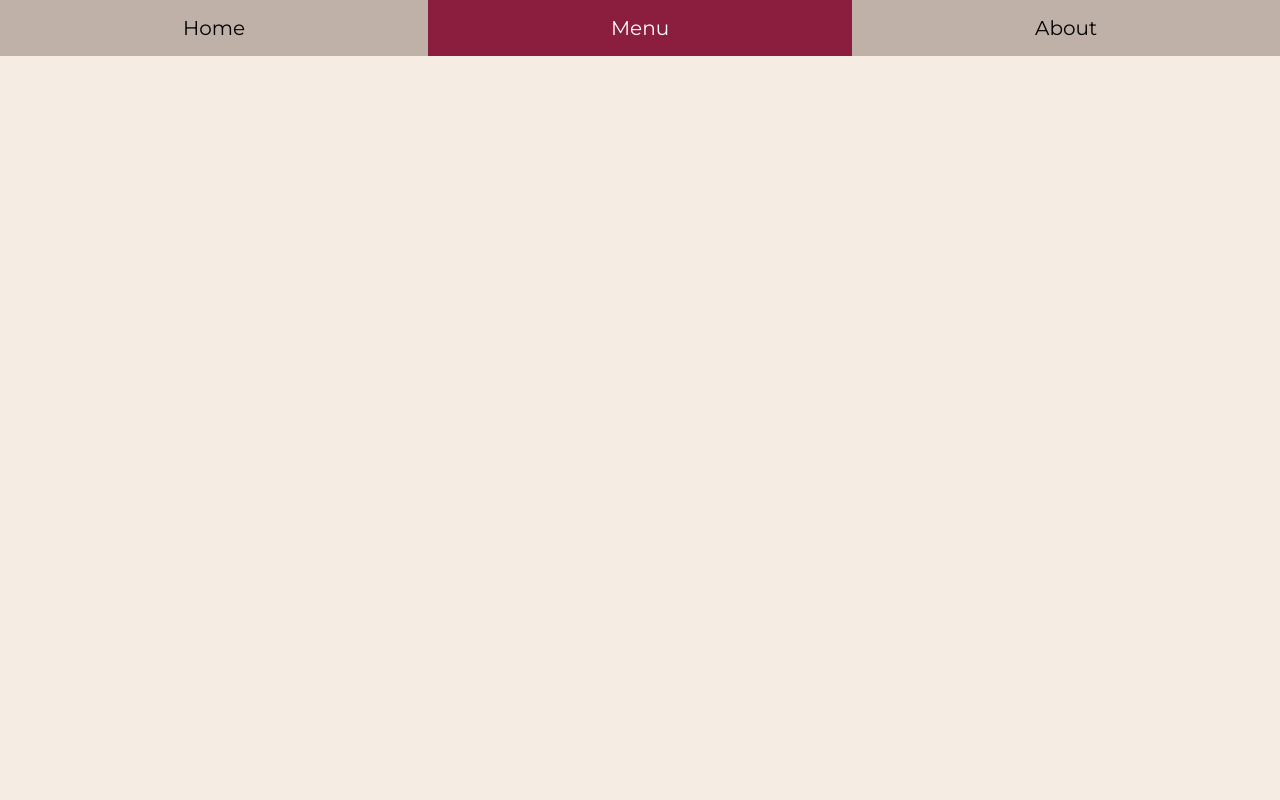
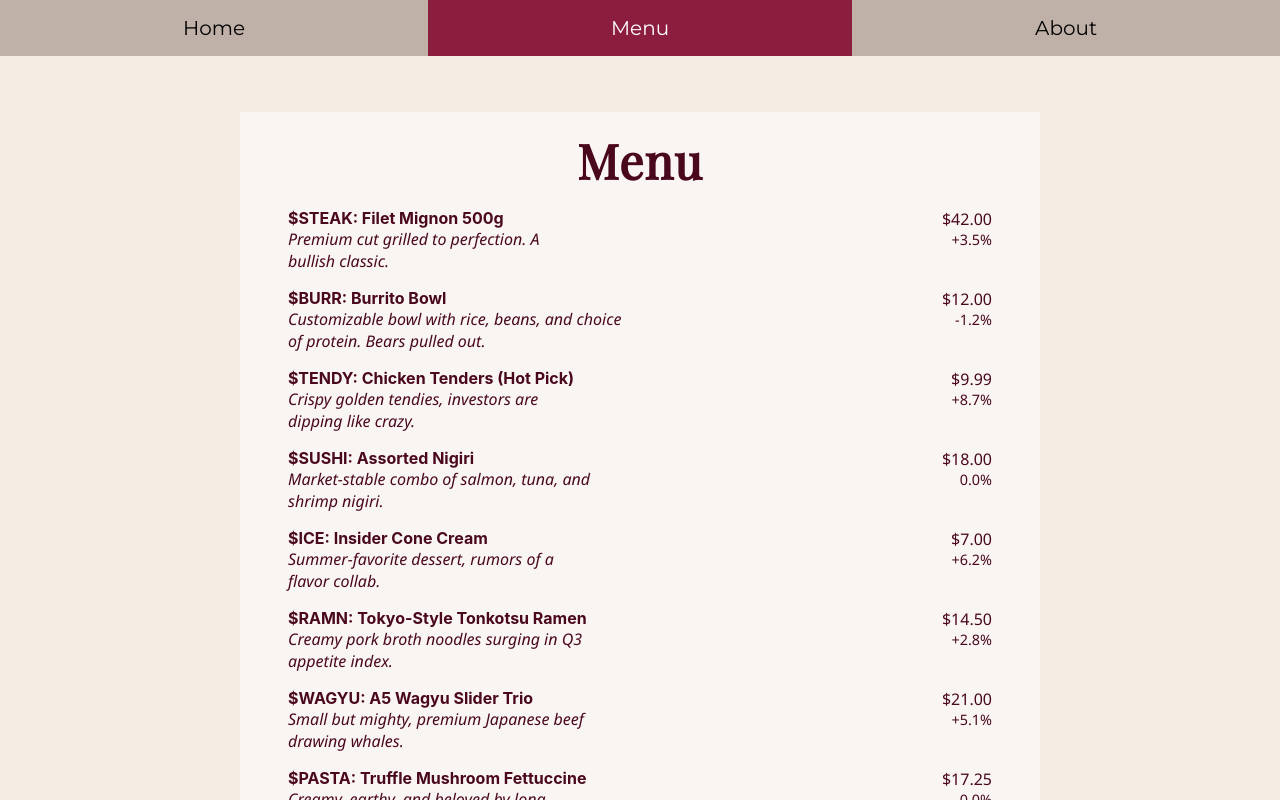
Before and after one commit to HaTruong05/restaurant-page, a website built with webpack: page src/template.html in a window 1280 px wide. Both pictures are taken after a click on the button "Menu". Shown: the top 800 px of the page. Built offline with nearby package versions, Linux system fonts and the light colour scheme.

Commit message:
Populate menu page.

```diff
--- a/src/menu.js
+++ b/src/menu.js
@@ -1,3 +1,127 @@
+function menuItem(name, description, price, trend) {
+    this.name = name;
+    this.description = description;
+    this.price = price;
+    this.trend = trend;
+}
+
 export function renderMenuPage() {
     const contentSection = document.getElementById('content');
+
+    // Flex div for menu
+    const menuContainer = document.createElement('div');
+    menuContainer.classList.add('flex');
+    contentSection.appendChild(menuContainer);
+
+    // Menu
+    const menu = document.createElement('div');
+    menu.id = 'menu';
+    menuContainer.appendChild(menu);
+
+    // Flex div for menu tilte
+    const menuTitleContainer = document.createElement('div');
+    menuTitleContainer.classList.add('flex');
+    const menuTitle = document.createElement('h4');
+    menuTitleContainer.appendChild(menuTitle);
+
+    // Menu title
+    menuTitle.textContent = 'Menu';
+    menu.appendChild(menuTitleContainer)
+
+    // Dishes
+    menuItems.forEach((item) => {
+        // New dish
+        const dish = document.createElement('div');
+        dish.classList.add('dish');
+        menu.appendChild(dish);
+
+        // Name and Desc of new dish
+        const nameAndDesc = document.createElement('div');
+        nameAndDesc.classList.add('name-and-desc');
+        dish.appendChild(nameAndDesc);
+
+        const name = document.createElement('h5');
+        name.textContent = item.name;
+        nameAndDesc.appendChild(name);
+
+        const desc = document.createElement('p');
+        desc.textContent = item.description;
+        nameAndDesc.appendChild(desc)
+
+        // Price and trend for dish
+        const priceAndTrend = document.createElement('div');
+        priceAndTrend.classList.add('price-and-trend');
+        dish.appendChild(priceAndTrend);
+
+        const price = document.createElement('h7');
+        price.textContent = item.price;
+        priceAndTrend.appendChild(price);
+
+        const trend = document.createElement('p');
+        trend.textContent = item.trend;
+        priceAndTrend.appendChild(trend);
+    })
 }
+
+const menuItems = [
+  new menuItem(
+    "$STEAK: Filet Mignon 500g",
+    "Premium cut grilled to perfection. A bullish classic.",
+    "$42.00",
+    "+3.5%"
+  ),
+  new menuItem(
+    "$BURR: Burrito Bowl",
+    "Customizable bowl with rice, beans, and choice of protein. Bears pulled out.",
+    "$12.00",
+    "-1.2%"
+  ),
+  new menuItem(
+    "$TENDY: Chicken Tenders (Hot Pick)",
+    "Crispy golden tendies, investors are dipping like crazy.",
+    "$9.99",
+    "+8.7%"
+  ),
+  new menuItem(
+    "$SUSHI: Assorted Nigiri",
+    "Market-stable combo of salmon, tuna, and shrimp nigiri.",
+    "$18.00",
+    "0.0%"
+  ),
+  new menuItem(
+    "$ICE: Insider Cone Cream",
+    "Summer-favorite dessert, rumors of a flavor collab.",
+    "$7.00",
+    "+6.2%"
+  ),
+  new menuItem(
+    "$RAMN: Tokyo-Style Tonkotsu Ramen",
+    "Creamy pork broth noodles surging in Q3 appetite index.",
+    "$14.50",
+    "+2.8%"
+  ),
+  new menuItem(
+    "$WAGYU: A5 Wagyu Slider Trio",
+    "Small but mighty, premium Japanese beef drawing whales.",
+    "$21.00",
+    "+5.1%"
+  ),
+  new menuItem(
+    "$PASTA: Truffle Mushroom Fettuccine",
+    "Creamy, earthy, and beloved by long-term holders.",
+    "$17.25",
+    "0.0%"
+  ),
+  new menuItem(
+    "$NUGG: Spicy Vegan Nuggets",
+    "Plant-based dip stock slightly cooling after last week's hype.",
+    "$8.25",
+    "-0.9%"
+  ),
+  new menuItem(
+    "$PIE: Salted Caramel Pecan Pie Slice",
+    "Sweet, nutty, and outperforming market expectations.",
+    "$6.75",
+    "+4.0%"
+  )
+];
--- a/src/styles.css
+++ b/src/styles.css
@@ -9,10 +9,6 @@
 
 header {
   background-color: #ffffff;
-  /* box-shadow: 0 2px 8px rgba(0, 0, 0, 0.1); */
-  position: sticky;
-  top: 0;
-  z-index: 1000;
 }
 
 nav {
@@ -57,8 +53,57 @@ h1 {
 h3 {
     font-family: 'Playfair Display', serif;
     text-align: center;
-    color: 	#2e2e2e;
+    color: #2e2e2e;
     font-size: 1.25rem;
     font-weight: 600;
     padding-top: 2rem;
 }
+
+#menu {
+  background-color: #f8f5f2;
+  padding: 1rem 3rem 1.5rem;
+  color: #4a081c;
+  margin: 3.5rem 0;
+  width: 80vw;
+  max-width: 800px;
+}
+
+h4 {
+  font-family: 'Playfair Display', serif;
+  font-size: 3rem;
+  letter-spacing: 1px;
+  text-align: center;
+  padding-bottom: 0.5rem;
+}
+
+.dish {
+  display: flex;
+  justify-content: space-between;
+  flex: 2;
+  align-items: start;
+  padding: 0.5rem 0;
+}
+
+.name-and-desc {
+  max-width: 60%;
+  overflow-wrap: break-word;
+}
+
+h5 {
+  font-size: 1rem;
+  font-family: 'Inter', sans-serif;
+}
+
+.name-and-desc p {
+  font-style: italic;
+  font-weight: 300;
+  max-width: 80%;
+}
+
+.price-and-trend p {
+  font-size: 0.9rem;
+}
+
+.price-and-trend {
+  text-align: right;
+}
```
Also changed, not shown: src/template.html (+2 -1 lines).
